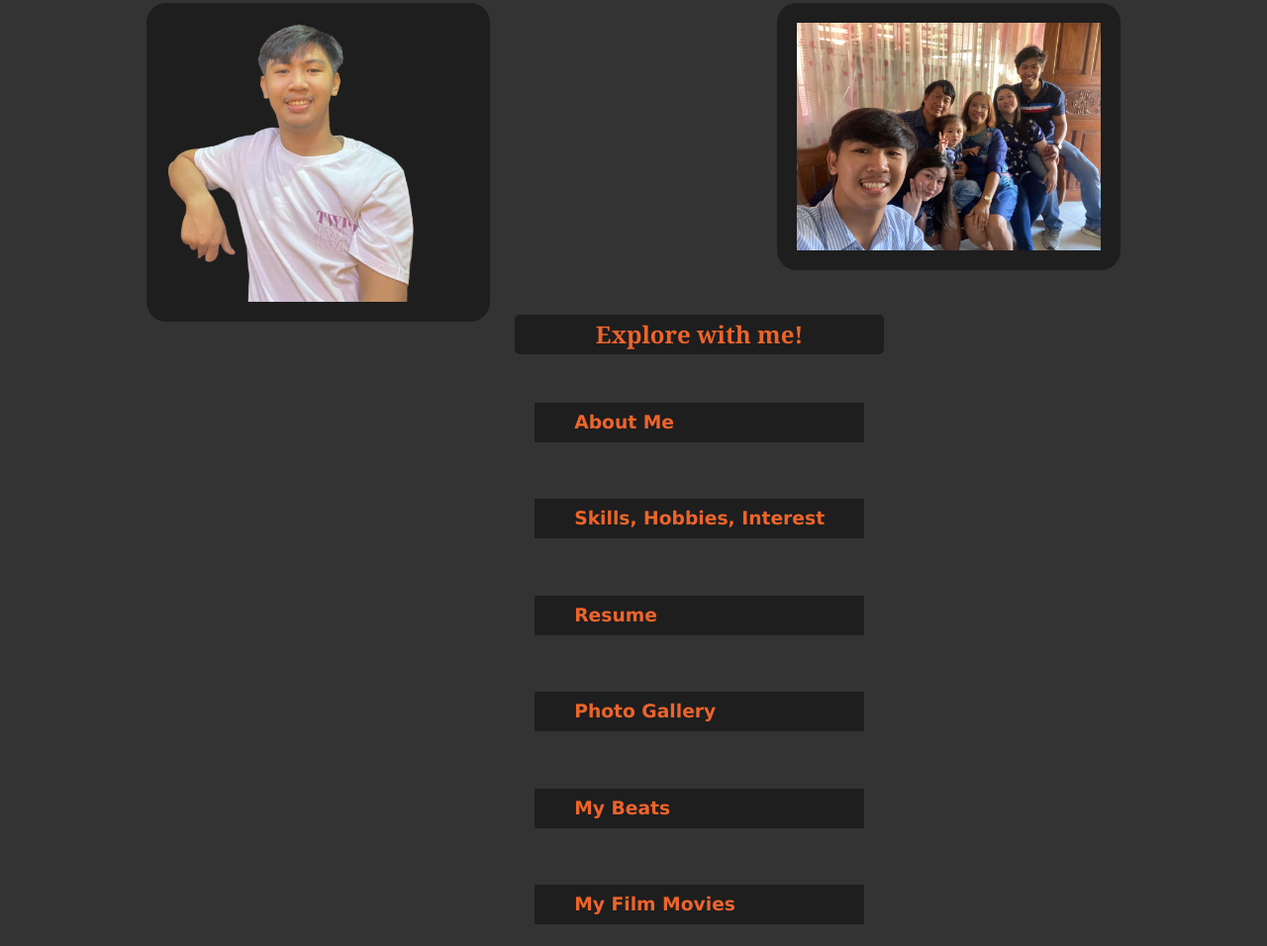
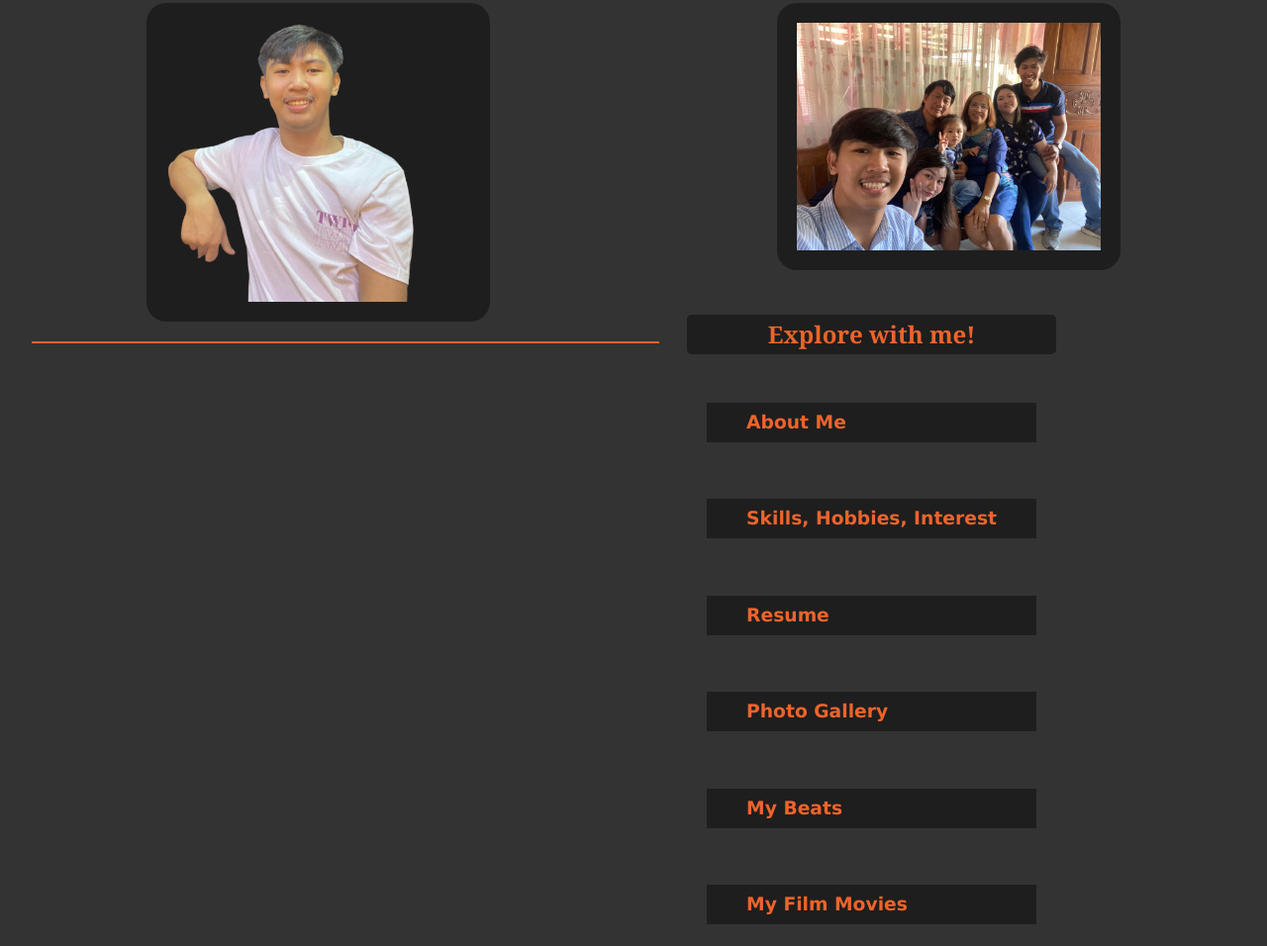
Before and after one commit to denver-iu/denvernicholoandal.github.io, a plain HTML site: page mywebsite/index.html in a window 1280 px wide. Shown: the part 284-1240 px from the top of the page at 99% size. Drawn offline with Linux system fonts and the light colour scheme.

Commit message:
Update index.html

```diff
--- a/mywebsite/index.html
+++ b/mywebsite/index.html
@@ -26,7 +26,7 @@
 	</blockquote>
 
 	<blockquote><blockquote><blockquote>
-	<div style="padding: 5px; float:left; border-radius: 5px;">
+	<div style="padding: 5px; float:right; border-radius: 5px;">
 	<h2 style="padding: 10px; border-radius: 5px;" align="center">Explore with me!</h2>
 	<ul style="list-style:none; background-color:#333333">
 		<li><h3><a href="andal_biography_csad.html" title="Biography">About Me</a></h3></li><br>
```
